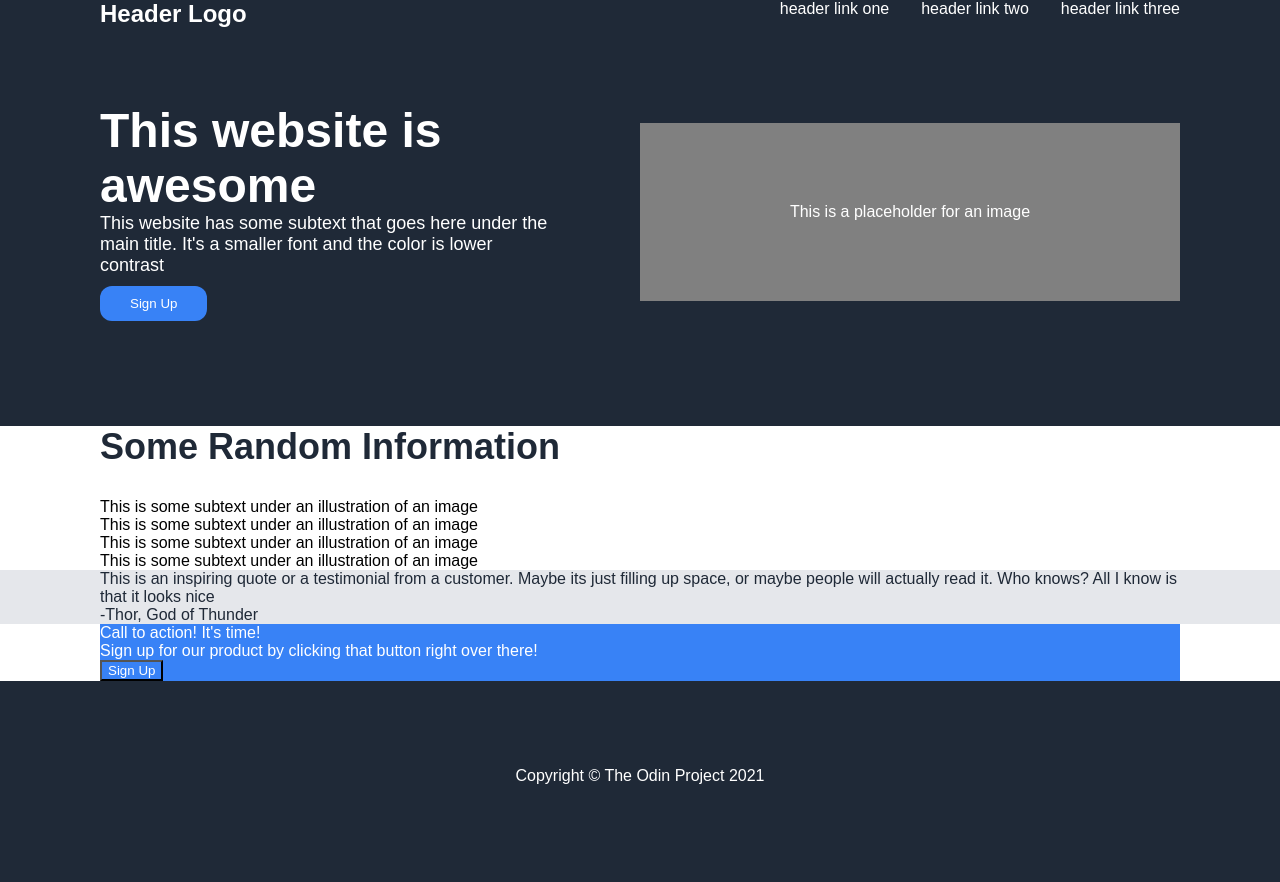
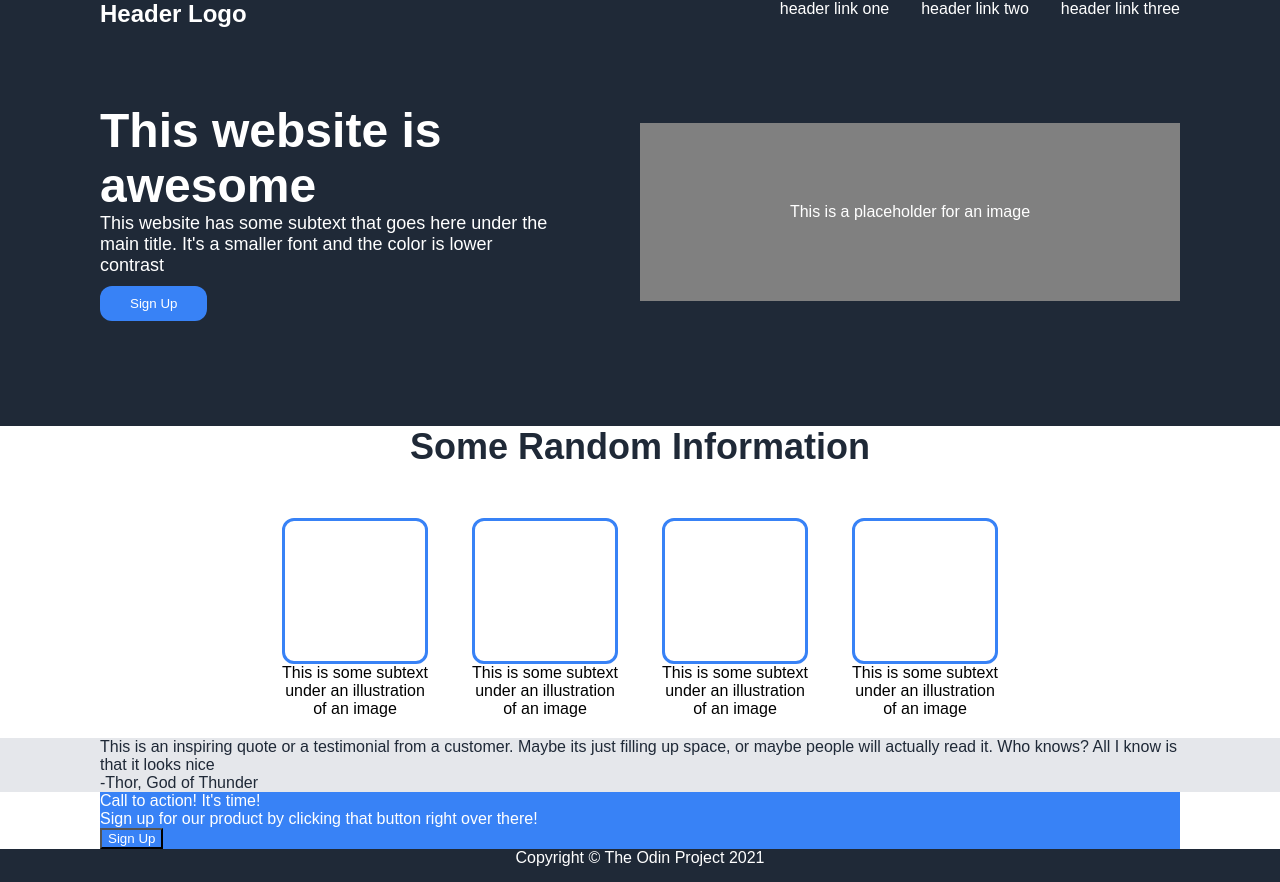
Before and after one commit to jp117/top-landing-page, a plain HTML site: page index.html in a window 1280 px wide. Before the commit the page ends 800 px from the top, so only its background shows below. Drawn offline with Linux system fonts and the light colour scheme.

Commit message:
Styled card-container

```diff
--- a/css/styles.css
+++ b/css/styles.css
@@ -80,6 +80,33 @@ body {
     background-color: white;
 }
 
+.cards {
+    display: flex;
+    justify-content: center;
+
+}
+
+.card {
+    display: flex;
+    flex-direction: column;
+    align-items: center;
+    text-align: center;
+    margin: 20px;
+    max-width: 150px;
+}
+
+h2 {
+    text-align: center;
+}
+
+.card-img {
+    padding: 20px;
+    height: 100px;
+    width: 100px;
+    border-radius: 12px;
+    border: 3px solid #3882F6;
+}
+
 .testimonials {
     background-color: #E5E7EB;
     color: #1F2937;
```
